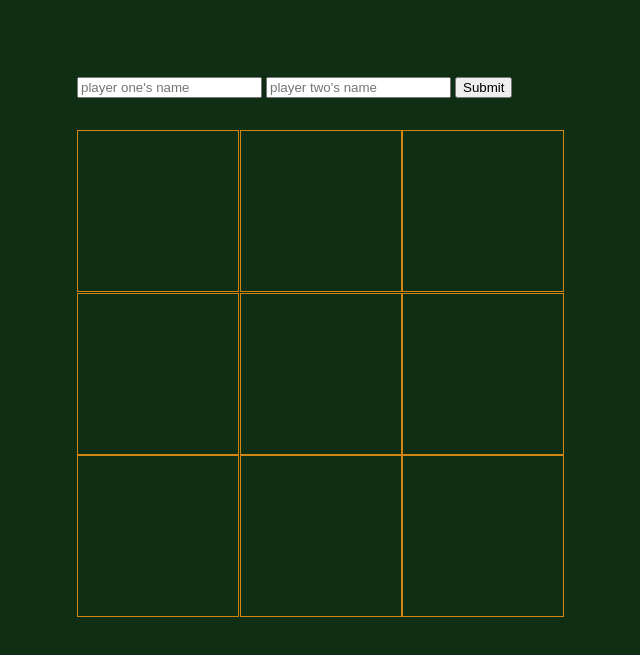
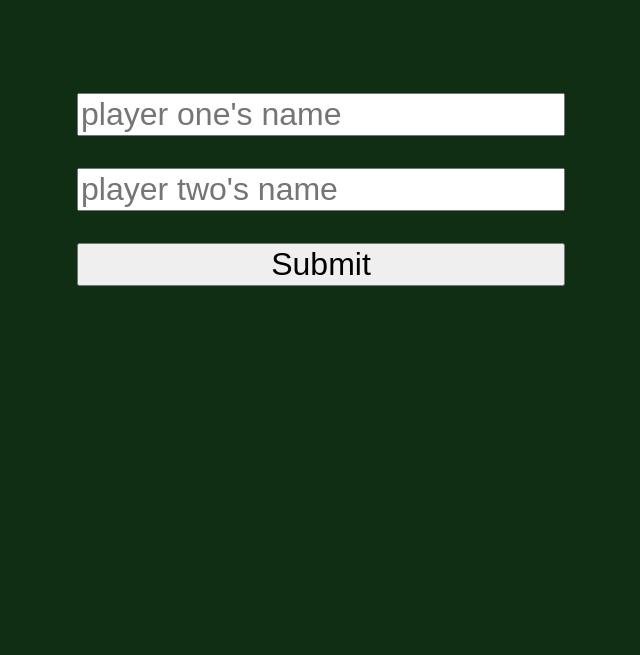
Before and after one commit to lrwthns/Tic-Tac-Toe, a plain HTML site: page index.html in a window 1280 px wide. Shown: the part 159-814 px from the top of the page, without its empty margins (319-959 px from the left). Drawn offline with Linux system fonts and the light colour scheme.

Commit message:
Add a working form

```diff
--- a/script.js
+++ b/script.js
@@ -1,3 +1,11 @@
+const form = document.querySelector('form');
+
+let playerOne, playerTwo;
+
+const playerFactory = (name, symbol) => {
+    return { name, symbol };
+};
+
 const gameController = (() => {
     const winningMessage = document.querySelector('#winning-message');
     const winningMessageText = document.querySelector('#winning-message-text');
@@ -62,9 +70,9 @@ const gameController = (() => {
 
 const gameboard = (() => {
     const grids = document.querySelectorAll('.singleGrid')
-    // grids.forEach((grid) => {
-    //     grid.style.display = 'none';
-    // })
+    grids.forEach((grid) => {
+        grid.style.display = 'none';
+    })
     let gameArray = [' ', ' ', ' ', ' ', ' ', ' ', ' ', ' ', ' '];
     grids.forEach((grid, index) => {
         grid.addEventListener('click', () => {
@@ -86,24 +94,17 @@ const gameboard = (() => {
     };
 })();
 
-const playerFactory = (name, symbol) => {
-    return { name, symbol };
-};
-let playerOne = playerFactory('Cookie', 'x');
-let playerTwo = playerFactory('Brownie', 'o');
-
-// const form = document.querySelector('form');
-// form.addEventListener('submit', (e) => {
-//     e.preventDefault();
-//     let playerOneName = document.querySelector('#playerOne').value;
-//     let playerTwoName = document.querySelector('#playerTwo').value;
-//     playerOne = playerFactory(playerOneName, 'x');
-//     playerTwo = playerFactory(playerTwoName, 'o');
-//     form.style.display = 'none';
-//     gameboard.grids.forEach(grid => {
-//         grid.style.display = 'block';
-//     })
-// });
+form.addEventListener('submit', (e) => {
+    e.preventDefault();
+    let playerOneName = document.querySelector('#playerOne').value;
+    let playerTwoName = document.querySelector('#playerTwo').value;
+    playerOne = playerFactory(playerOneName, 'x');
+    playerTwo = playerFactory(playerTwoName, 'o');
+    form.style.display = 'none';
+    gameboard.grids.forEach(grid => {
+        grid.style.display = 'block';
+    })
+});
 
 
 
--- a/style.css
+++ b/style.css
@@ -14,6 +14,13 @@ body {
 
 form {
     margin: 2rem 0rem;
+    display: flex;
+    flex-direction: column;
+}
+
+#playerOne, #playerTwo, #submit {
+    margin: 1rem 0rem;
+    font-size: 2rem;
 }
 
 #display {
```
